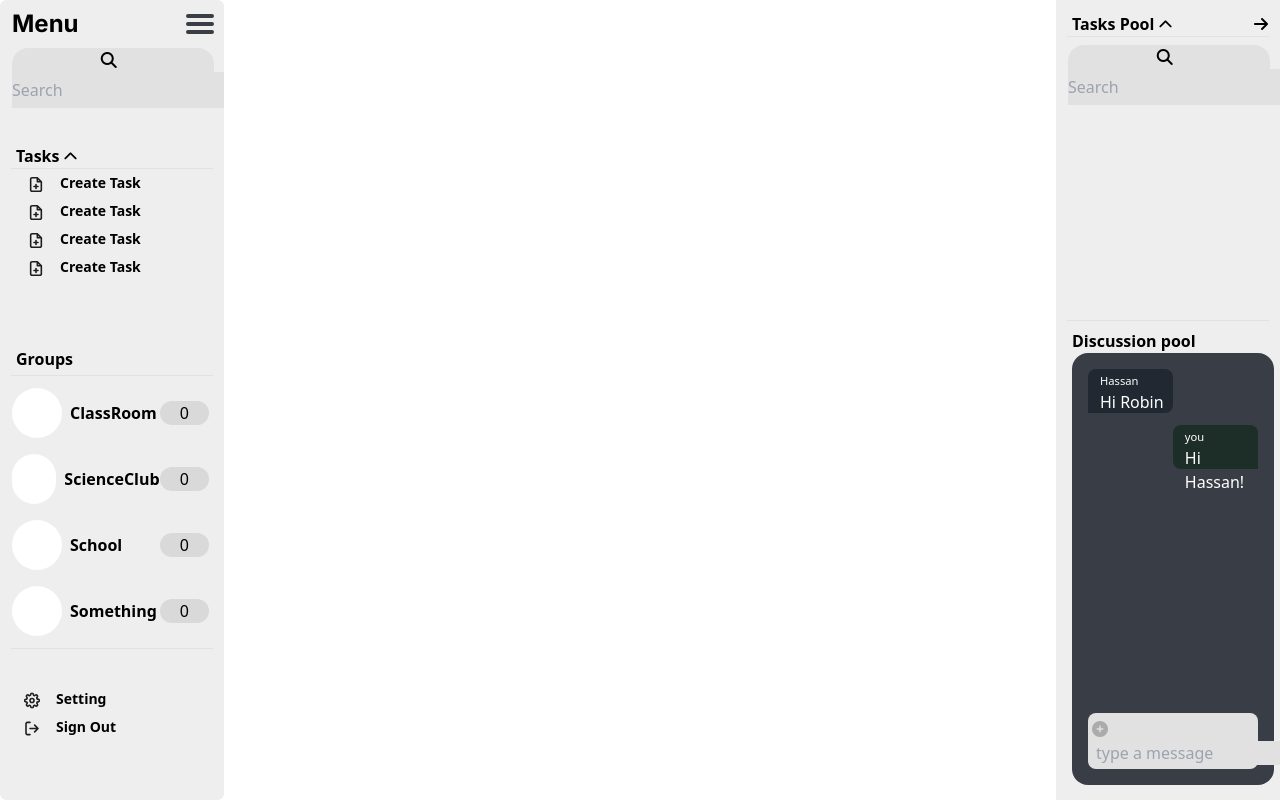
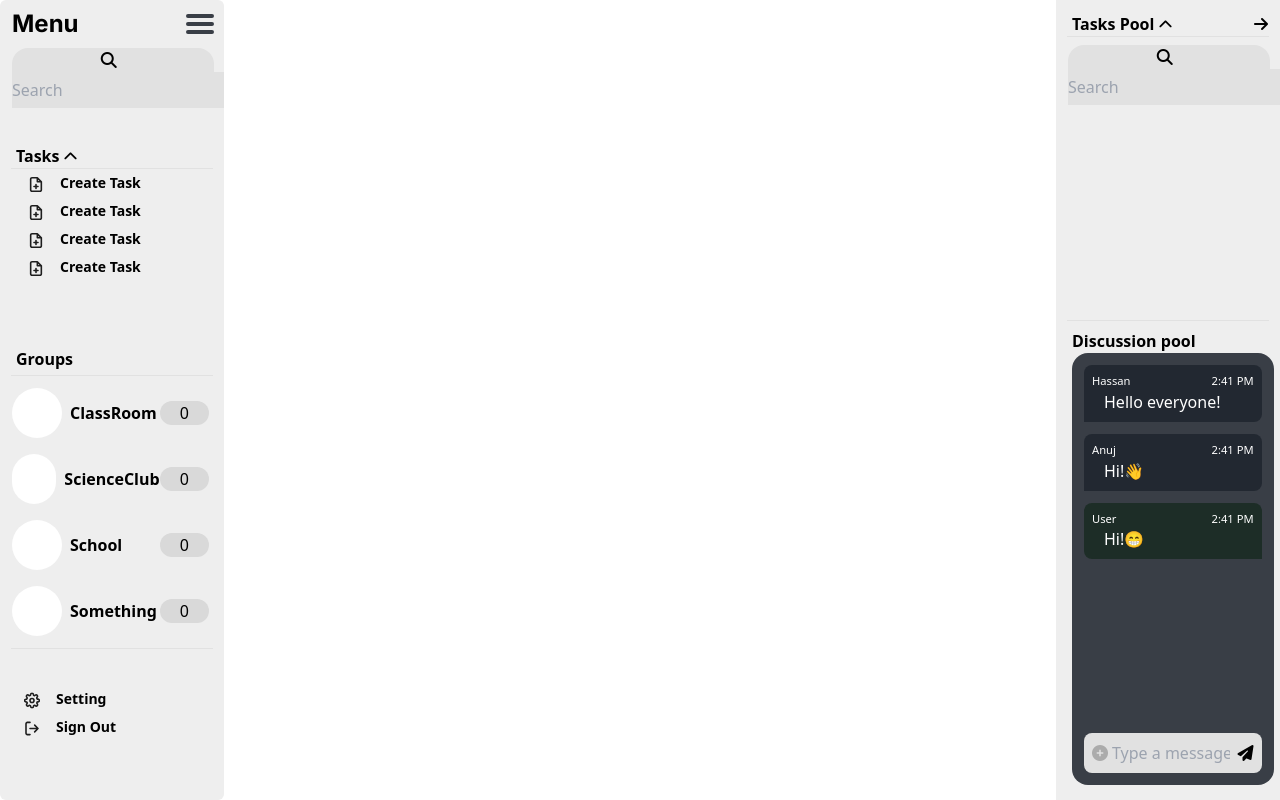
Before and after one commit to heyhassanbilal/TeamTrack, a React (Vite) app in the folder TeamTrack/: page /Home-Page in a window 1280 px wide. Built offline with nearby package versions, Linux system fonts and the light colour scheme.

Commit message:
fixed chatbox in discussionPool

```diff
--- a/TeamTrack/src/Components/HomePage/DiscusionPool.jsx
+++ b/TeamTrack/src/Components/HomePage/DiscusionPool.jsx
@@ -1,10 +1,42 @@
+import { useState } from "react";
+
 export default function DiscussionPool() {
-  return(
+  const [messages, setMessages] = useState([
+    { sender: "Hassan", text: "Hello everyone!", time: new Date() },
+    { sender: "Anuj", text: "Hi!👋", time: new Date() },
+    { sender: "User", text: "Hi!😁", time: new Date() },
+  ]);
+
+  const [inputValue, setInputValue] = useState("");
+
+  const handleSendMessage = (e) => {
+    e.preventDefault();
+    if (inputValue.trim()) {
+      const newMessage = {
+        sender: "User",
+        text: inputValue,
+        time: new Date(),
+      };
+      setMessages([...messages, newMessage]);
+      setInputValue(""); // Clear input after sending message
+    }
+  };
+
+  const formatTime = (date) => {
+    let hours = date.getHours();
+    let minutes = date.getMinutes();
+    const ampm = hours >= 12 ? "PM" : "AM";
+    hours = hours % 12 || 12; // Convert to 12-hour format
+    minutes = minutes < 10 ? "0" + minutes : minutes;
+    return `${hours}:${minutes} ${ampm}`;
+  };
+
+  return (
     <>
       {/* Main Content */}
       <div className="h-full w-[65%] bg-white"></div>
 
-      {/* Task Pool and  Discussion Pool*/}
+      {/* Task Pool and Discussion Pool */}
       <div className="h-full w-[17.5%] bg-[#EEEEEE]">
         {/* Tasks Pool */}
         <div className="h-2/5">
@@ -13,24 +45,26 @@ export default function DiscussionPool() {
             Tasks Pool
             <i className="text-sm fa-solid fa-chevron-up ml-1"></i>
           </h1>
-          <i className="fa-solid fa-arrow-right float-end mt-4 mr-3"></i>
+          <button className="fa-solid fa-arrow-right float-end mt-4 mr-3"></button>
           <hr className="border-1 border-[#E1E1E1] w-[90%] mx-auto" />
 
           {/* Search Bar */}
           <div className="w-full text-center">
             <div className="bg-[#E1E1E1] w-[90%] rounded-2xl ml-3 mt-2">
-                <label  htmlFor="PoolSearch" className="fa-solid fa-magnifying-glass pr-2"></label>
+              <label
+                htmlFor="PoolSearch"
+                className="fa-solid fa-magnifying-glass pr-2"
+              ></label>
               <input
                 type="text"
                 placeholder="Search"
-                id = "PoolSearch"
-                name = "PoolSearch"
+                id="PoolSearch"
+                name="PoolSearch"
                 className="h-9 bg-[#E1E1E1]"
               />
             </div>
           </div>
         </div>
-
         <hr className="border-1 border-[#E1E1E1] w-[90%] mx-auto" />
 
         {/* Discussion Pool */}
@@ -39,34 +73,67 @@ export default function DiscussionPool() {
           <h1 className="font-bold ml-4 mt-2">Discussion pool</h1>
 
           {/* Chat box */}
-          <div className="flex flex-col justify-between bg-[#393E46] w-[90%] h-[90%] p-4 ml-4 rounded-2xl">
+          <div className="flex flex-col  bg-[#393E46] w-[90%] h-[90%] p-3 ml-4 rounded-2xl">
             {/* Chats */}
-            <div className="">
-              <div className="w-1/2 h-11 rounded-tl-lg rounded-tr-lg rounded-br-lg mb-3 bg-[#222831]">
-                <p className="text-white text-[0.7rem] ml-3 pt-1">Hassan</p>
-                <h4 className="text-white ml-3">Hi Robin</h4>
-              </div>
-
-              <div className="w-1/2 h-11 rounded-tl-lg rounded-tr-lg rounded-bl-lg mb-3 float-end bg-[#1D2D27]">
-                <p className="text-white text-[0.7rem] ml-3 pt-1">you</p>
-                <h4 className="text-white ml-3">Hi Hassan!</h4>
-              </div>
+            <div
+              className="overflow-auto h-[90%] mb-3 scroll"
+              style={{
+                scrollbarWidth: "none",
+              }}
+            >
+              {messages.map((message, index) => (
+                <MessageBubble
+                  key={index}
+                  messageSender={message.sender}
+                  message={message.text}
+                  time={formatTime(message.time)}
+                />
+              ))}
             </div>
 
             {/* Type a Message */}
-            <div className="w-full bg-[#E1E1E1] rounded-lg p-1">
-              <button>
-                <i className="fa-solid fa-circle-plus text-[#ABABAB]"></i>
-              </button>
+            <form
+              onSubmit={handleSendMessage}
+              className="w-full bg-[#E1E1E1] rounded-lg p-2 flex items-center self-end "
+            >
+              {/* Insert A File */}
+              <input type="file" id="insert-file" className="hidden"></input>
+              <label
+                htmlFor="insert-file"
+                className="fa-solid fa-circle-plus text-[#ABABAB]"
+              ></label>
+
               <input
                 type="text"
-                placeholder="type a message"
-                className="ml-1 bg-[#E1E1E1]"
+                value={inputValue}
+                onChange={(e) => setInputValue(e.target.value)}
+                placeholder="Type a message"
+                className="ml-1 bg-[#E1E1E1] w-full"
               />
-            </div>
+              <button type="submit" className="ml-2">
+                <i className="fa-solid fa-paper-plane"></i>
+              </button>
+            </form>
           </div>
         </div>
       </div>
     </>
   );
 }
+
+function MessageBubble({ messageSender, message, time }) {
+  const isUser = messageSender === "User";
+  const bubbleClass = isUser
+    ? " bg-[#1D2D27] rounded-tl-lg rounded-tr-lg rounded-bl-lg self-end "
+    : " bg-[#222831] rounded-tl-lg rounded-tr-lg rounded-br-lg self-start ";
+
+  return (
+    <div className={`${bubbleClass} mb-3 p-2`}>
+      <div className="flex justify-between text-white text-[0.7rem] ">
+        <p>{messageSender}</p>
+        <p>{time}</p>
+      </div>
+      <h4 className="text-white ml-3">{message}</h4>
+    </div>
+  );
+}
--- a/TeamTrack/src/Components/HomePage/Menu.jsx
+++ b/TeamTrack/src/Components/HomePage/Menu.jsx
@@ -24,7 +24,7 @@ export default function Menu() {
           <div className="bg-[#E1E1E1] w-[90%] rounded-2xl ml-3 mt-2">
             <label
               htmlFor="menuSearch"
-              class="fa-solid fa-magnifying-glass pr-2"
+              className="fa-solid fa-magnifying-glass pr-2"
             ></label>
             <input
               type="text"
@@ -42,7 +42,7 @@ export default function Menu() {
           <h1 className="font-bold ml-4">
             Tasks
             <i
-              class={
+              className={
                 hidden
                   ? "text-sm fa-solid fa-chevron-down ml-1"
                   : "text-sm fa-solid fa-chevron-up ml-1"
@@ -50,7 +50,7 @@ export default function Menu() {
               onClick={dropDown}
             ></i>
           </h1>
-          <hr class="border-1 border-[#E1E1E1] w-[90%] mx-auto" />
+          <hr className="border-1 border-[#E1E1E1] w-[90%] mx-auto" />
 
           <div className={hidden ? "hidden" : "p-1"}>
             <Button ButtonIcon={createTask} ButtonText={"Create Task"} />
@@ -64,7 +64,7 @@ export default function Menu() {
         <div className="flex flex-col h-2/5 mt-9 bg-[EEEEEE]">
           {/* heading */}
           <h1 className="font-bold ml-4">Groups</h1>
-          <hr class="border-1 border-[#E1E1E1] w-[90%] my-1 mx-auto" />
+          <hr className="border-1 border-[#E1E1E1] w-[90%] my-1 mx-auto" />
 
           {/* Group List */}
           <div className="flex flex-col h-full bg-[#EEEEEE] w-full justify-center">
@@ -74,7 +74,7 @@ export default function Menu() {
             <Group groupName="Something" />
           </div>
         </div>
-        <hr class="border-1 border-[#E1E1E1] w-[90%] my-1 mx-auto" />
+        <hr className="border-1 border-[#E1E1E1] w-[90%] my-1 mx-auto" />
         <div className="flex flex-col h-1/6 mt-9">
           {/* Settings */}
           <Button ButtonIcon={setting} ButtonText={"Setting"} />
```
Also changed, not shown: TeamTrack/src/assets/messageBubble.svg (added).
